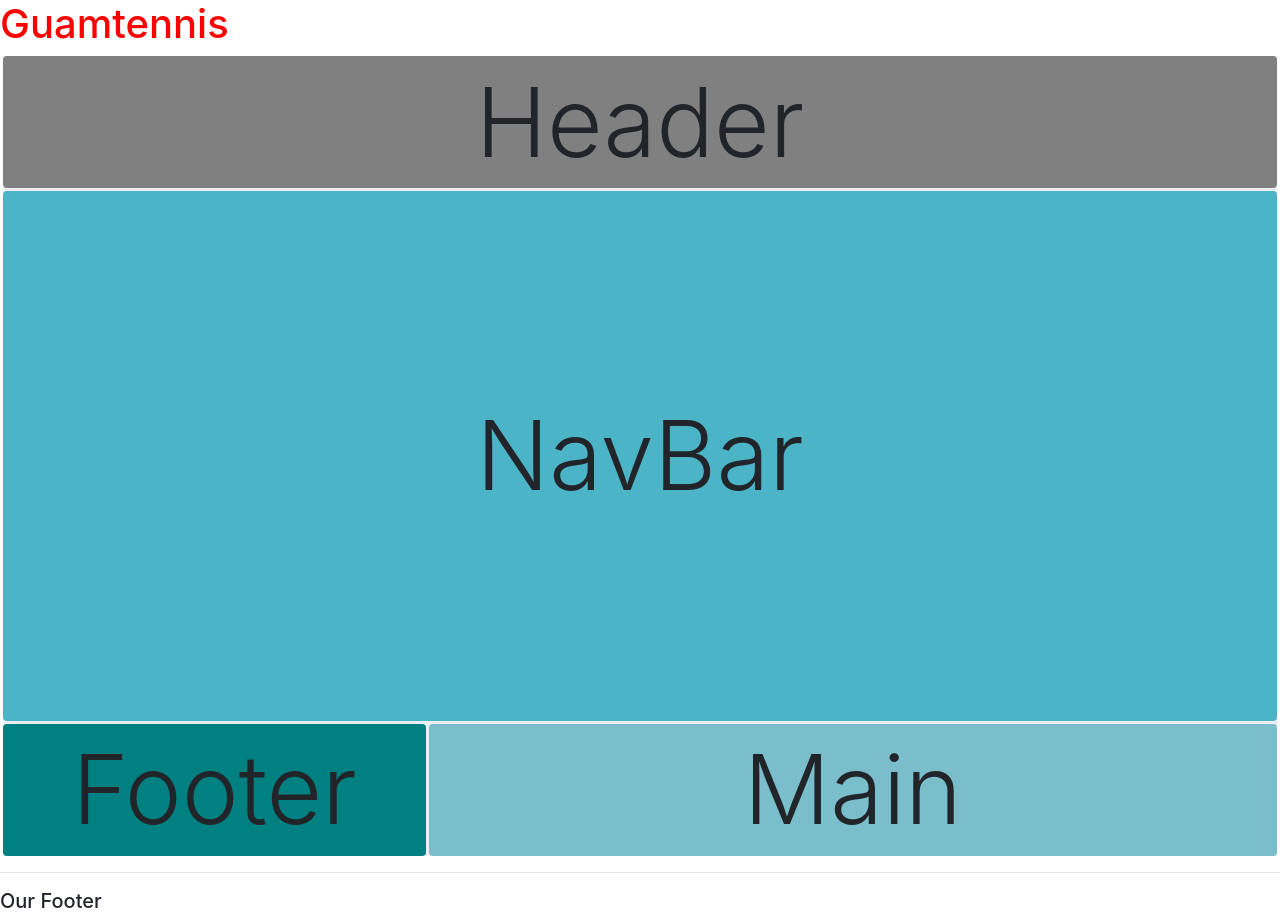
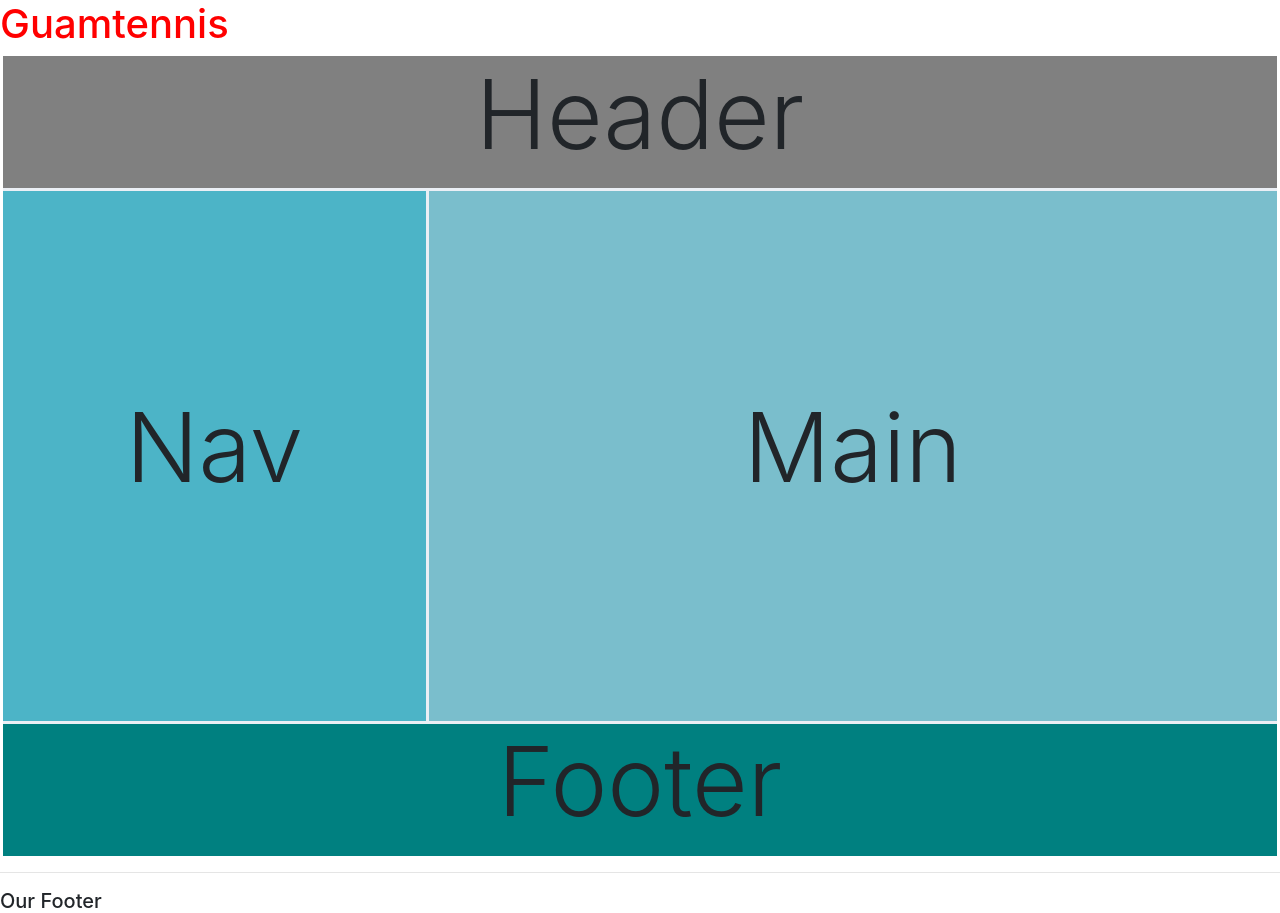
Before and after one commit to romodulo/grid_project, a Django app: page / in a window 1280 px wide. Run offline with Django 3.2, Linux system fonts and the light colour scheme; some libraries are stand-ins or nearby versions.

Commit message:
This is the end of the day save: first

```diff
--- a/gridWebsite/grid/templates/grid/main-extended.html
+++ b/gridWebsite/grid/templates/grid/main-extended.html
@@ -2,11 +2,19 @@
 
 {% block container-content %}
 <div class=romels-container-container>
+	<!--
 	<div class="romels-container">
 		<header class="display-1 d-flex align-items-center justify-content-center rounded">Header</header>
 		<nav class="display-1 d-flex align-items-center justify-content-center rounded">NavBar</nav>
 		<main class="display-1 d-flex align-items-center justify-content-center rounded">Main</main>
 		<footer class="display-1 d-flex align-items-center justify-content-center rounded">Footer</footer>
 	</div>
+-->
+	<div class="romels-container">
+		<div id="romelsid"><p class="display-1">Header</p></div>
+		<div id="romelsnavbar"><p class="display-1">Nav</p></div>
+		<div id="romelsmain"><p class="display-1">Main</p></div>
+		<div id="romelsfooter"><p class="display-1">Footer</p></div>
+	</div>
 </div>
 {% endblock %}
--- a/gridWebsite/grid/templates/grid/main.html
+++ b/gridWebsite/grid/templates/grid/main.html
@@ -9,7 +9,7 @@
 	<link rel="stylesheet" href="https://stackpath.bootstrapcdn.com/bootstrap/4.5.0/css/bootstrap.min.css" integrity="sha384-9aIt2nRpC12Uk9gS9baDl411NQApFmC26EwAOH8WgZl5MYYxFfc+NcPb1dKGj7Sk" crossorigin="anonymous">
 </head>
 <body>
-	<h1 class= "romeltitlefont" style="color:red">Guamtennis</h1>
+	<h1 class= "romeltitlefont">Guamtennis</h1>
 
 	{% block container-content %}
 
--- a/gridWebsite/static/css/main.css
+++ b/gridWebsite/static/css/main.css
@@ -18,8 +18,8 @@ body {
 	grid-template-rows: 1fr 4fr 1fr;
 	grid-template-areas:
 	"h h h"
-	"n n n"
-	"f m m";
+	"n m m"
+	"f f f";
 	background-color: #ebeff5;
 	grid-gap:0.2rem;
 }
@@ -27,22 +27,34 @@ body {
 	margin:0.2rem;
 }
 
-header {
+#romelsid {
+	display:flex;
+	align-items: center;
+	justify-content: center;
 	grid-area: h;
 	background-color: grey;
 }
 
-nav {
+#romelsnavbar {
+	display:flex;
+	align-items: center;
+	justify-content: center;
 	grid-area: n;
 	background-color:#4cb4c7;
 }
 
-main {
+#romelsmain {
+	display:flex;
+	align-items: center;
+	justify-content: center;
 	grid-area: m;
 	background-color:#7abecc;
 }
 
-footer {
+#romelsfooter {
+	display:flex;
+	align-items: center;
+	justify-content: center;
 	grid-area: f;
 	background-color: teal;
 }
@@ -62,16 +74,21 @@ footer {
 }
 */
 
+
+/* let me test without this media screen*/
+
+/*
 @media only screen and (max-width: 500px) {
 	.romels-container {
 		grid-template-columns: 1fr;
-		grid-auto-rows: 0.4fr 0.4fr 2.2fr 1fr;
+		grid-auto-rows: repeat(4, 1fr);
 		grid-template-areas:
 		"h"
+		"n"
 		"m"
-		"n"
 		"f"
 		;
 
 	}
 }
+*/
```
